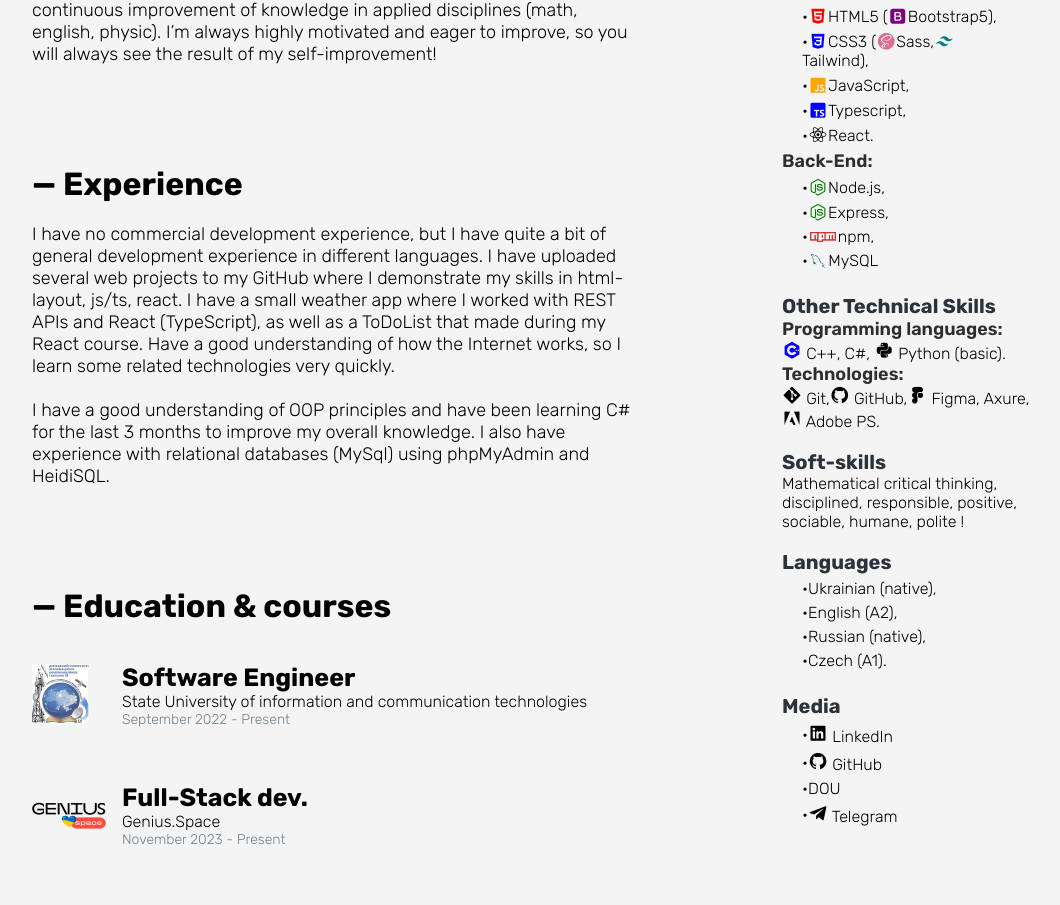
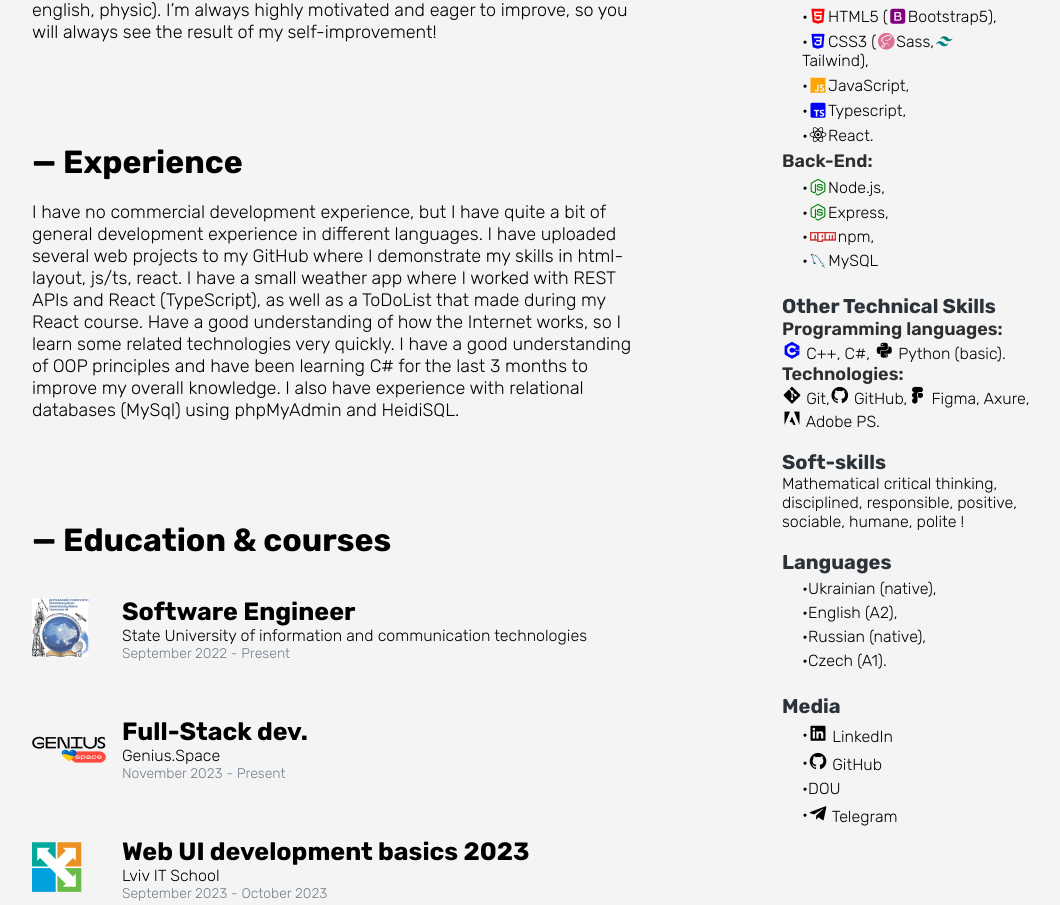
Before and after one commit to DenysHarkavenko/harkavenko-portfolio, a React (Create React App) app: page / in a window 1280 px wide. Shown: the part 618-1523 px from the top of the page, without its empty margins (108-1168 px from the left). Built offline with nearby package versions, Linux system fonts and the light colour scheme.

Commit message:
main decompozition

```diff
--- a/src/App.tsx
+++ b/src/App.tsx
@@ -4,7 +4,7 @@ import Main from './components/Main/Main'
 
 function App() {
     return (
-        <div className="App bg-black">
+        <div className="App">
             <Header />
             <Main />
         </div>
--- a/src/components/Main/_Main.css
+++ b/src/components/Main/Main.module.css
@@ -1,6 +1,13 @@
 .main {
     margin: 150px 0;
     height: 100%;
+}
+
+.container {
+    padding: 0 30px;
+    max-width: 62.5rem;
+    height: 100%;
+    margin: 0 auto;
 }
 
 .main .container{
@@ -8,21 +15,15 @@
     justify-content: space-between;
 }
 
-.main__content-experience,
-.main__content-education {
-    margin-top: 100px;
+.content__item{
+    margin-bottom: 100px;
 }
 
 .main__content{
     width: 600px;
 }
 
-.main__content-about p,
-.main__content-experience p {
+.main__content p{
     margin-top: 20px;
     font-size: 18px;
 }
-
-.main__skills{
-    width: 250px;
-}
--- a/src/components/Main/Main.tsx
+++ b/src/components/Main/Main.tsx
@@ -1,35 +1,29 @@
-import "./_Main.css"
-import EducationItem from "./EducationItem/EducationItem";
-import Info from "./Info/Info";
-import { educationPlace } from "../../data/info";
+import classes from "./Main.module.css"
+import EducationItem from './EducationItem/EducationItem'
+import TextBlock from '../TextBlock'
+import Skills from './Skills/Skills'
+import { educationPlace } from '../../data/educationPlase'
+import { infoContent } from '../../data/infoText'
 
 export default function Main() {
     return (
-        <main className="main">
-            <div className="container">
-                <div className="main__content">
-                    <div className="main__content-about">
-                        <h1>— Briefly about me</h1>
-                        <p>
-                            Hi, I am an 18 year old Front-End developer who is planning to move to Full-stack development. I’m very active and positive, so  will always find my place in the team. I’m constantly striving to develop and really appreciate the experience of communicating with experienced people. I like working in a team, but also have a clear discipline and dedication.
-                            <br/><br/>
-                            For 4 years I have been studying information technology, including continuous improvement of knowledge in applied disciplines (math, english, physic). I’m always highly motivated and eager to improve, so you will always see the result of my self-improvement!
-                        </p>
-                    </div>
-                    <div className="main__content-experience">
-                        <h1>— Experience</h1>
-                        <p>
-                        I have no commercial development experience, but I have quite a bit of general development experience in different languages. I have uploaded several web projects to my GitHub where I demonstrate my skills in html-layout, js/ts, react. I have a small weather app where I worked with REST APIs and React (TypeScript), as well as a ToDoList that made during my React course. Have a good understanding of how the Internet works, so I learn some related technologies very quickly.
-                        <br/><br/>
-                        I have a good understanding of OOP principles and have been learning C# for the last 3 months to improve my overall knowledge. I also have experience with relational databases (MySql) using phpMyAdmin and HeidiSQL.
-                        </p>
-                    </div>
-                    <div className="main__content-education">
+        <main className={classes.main}>
+            <div className={classes.container}>
+                <div className={classes.main__content}>
+                    {infoContent.map((block) => (
+                        <TextBlock block={block} key={block.title} />
+                    ))}
+                    <div className="main__content-education" id="education">
                         <h1>— Education & courses</h1>
-                        {educationPlace.map(place => <EducationItem educationPlace={place} key={Date.now()}/>)}
+                        {educationPlace.map((place) => (
+                            <EducationItem
+                                educationPlace={place}
+                                key={place.img}
+                            />
+                        ))}
                     </div>
                 </div>
-                <Info/>
+                <Skills />
             </div>
         </main>
     )
--- a/src/components/Main/info/_Info.css
+++ b/src/components/Main/Skills/Skills.css
@@ -1,3 +1,7 @@
+.main__skills{
+    width: 250px;
+}
+
 .main__skills li {
     margin: 5px 20px;
     display: flex;
--- a/src/components/Main/info/Info.tsx
+++ b/src/components/Main/Skills/Skills.tsx
@@ -1,8 +1,8 @@
-import './_Info.css'
+import './Skills.css'
 const npm: string = require('../../../images/npm.png')
 const sql: string = require('../../../images/MySQL.png')
 
-export default function Info() {
+export default function Skills() {
     return (
         <div className="main__skills">
             <h1>Industry Knowledge</h1>
--- /dev/null
+++ b/src/components/TextBlock.tsx
@@ -0,0 +1,15 @@
+import { IInfoText } from '../data/infoText'
+import classes from "./Main/Main.module.css"
+
+interface ITextBlockProps {
+    block: IInfoText
+}
+
+export default function TextBlock({ block }: ITextBlockProps) {
+    return (
+        <div className={classes.content__item}>
+            <h1>— {block.title}</h1>
+            <p>{block.body}</p>
+        </div>
+    )
+}
--- a/src/data/info.ts
+++ b/src/data/educationPlase.ts
@@ -10,11 +10,6 @@ export interface IEducationItem {
     institution: string,
     date: string,
     direction: string,
-}
-
-export interface IInfomText {
-    title: string,
-    content: string,
 }
 
 export const educationPlace: IEducationItem[] = [
--- /dev/null
+++ b/src/data/infoText.ts
@@ -0,0 +1,25 @@
+export interface IInfoText {
+    title: string,
+    body: string,
+}
+
+export const infoContent: IInfoText[] = [
+    // INFO ABOUT ME
+    {
+        title: "Briefly about me",
+        body: `
+        Hi, I am an 18 year old Front-End developer who is planning to move to Full-stack development. I’m very active and positive, so  will always find my place in the team. I’m constantly striving to develop and really appreciate the experience of communicating with experienced people. I like working in a team, but also have a clear discipline and dedication.
+
+        For 4 years I have been studying information technology, including continuous improvement of knowledge in applied disciplines (math, english, physic). I’m always highly motivated and eager to improve, so you will always see the result of my self-improvement!
+        `,
+    },
+    // INFO ABOUT MY WORK EXPERIENCE
+    {
+        title: "Experience",
+        body: `
+        I have no commercial development experience, but I have quite a bit of general development experience in different languages. I have uploaded several web projects to my GitHub where I demonstrate my skills in html-layout, js/ts, react. I have a small weather app where I worked with REST APIs and React (TypeScript), as well as a ToDoList that made during my React course. Have a good understanding of how the Internet works, so I learn some related technologies very quickly.
+
+        I have a good understanding of OOP principles and have been learning C# for the last 3 months to improve my overall knowledge. I also have experience with relational databases (MySql) using phpMyAdmin and HeidiSQL.
+        `,
+    },
+]
```
Also changed, not shown: src/components/Main/EducationItem/EducationItem.tsx (+12 -9 lines).
